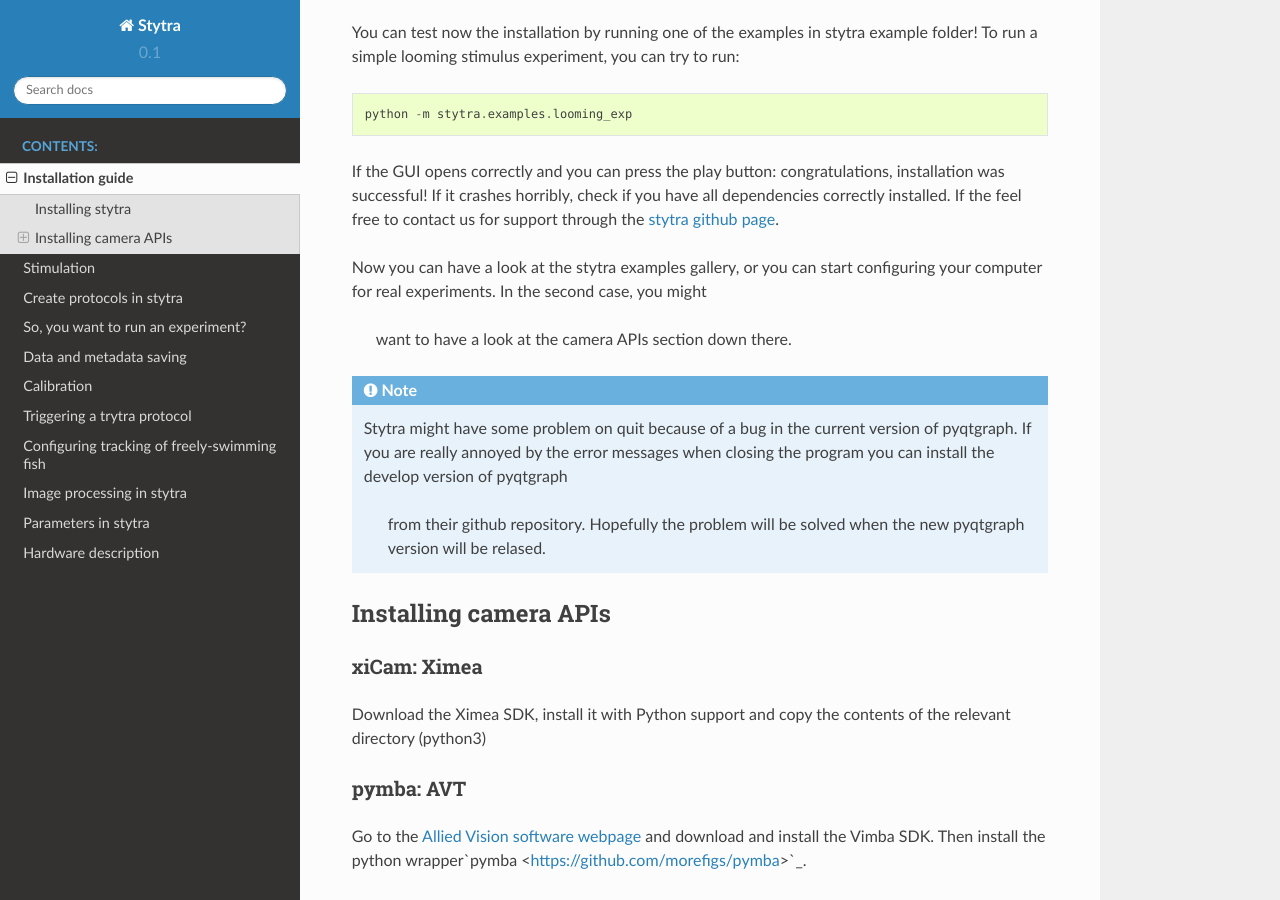
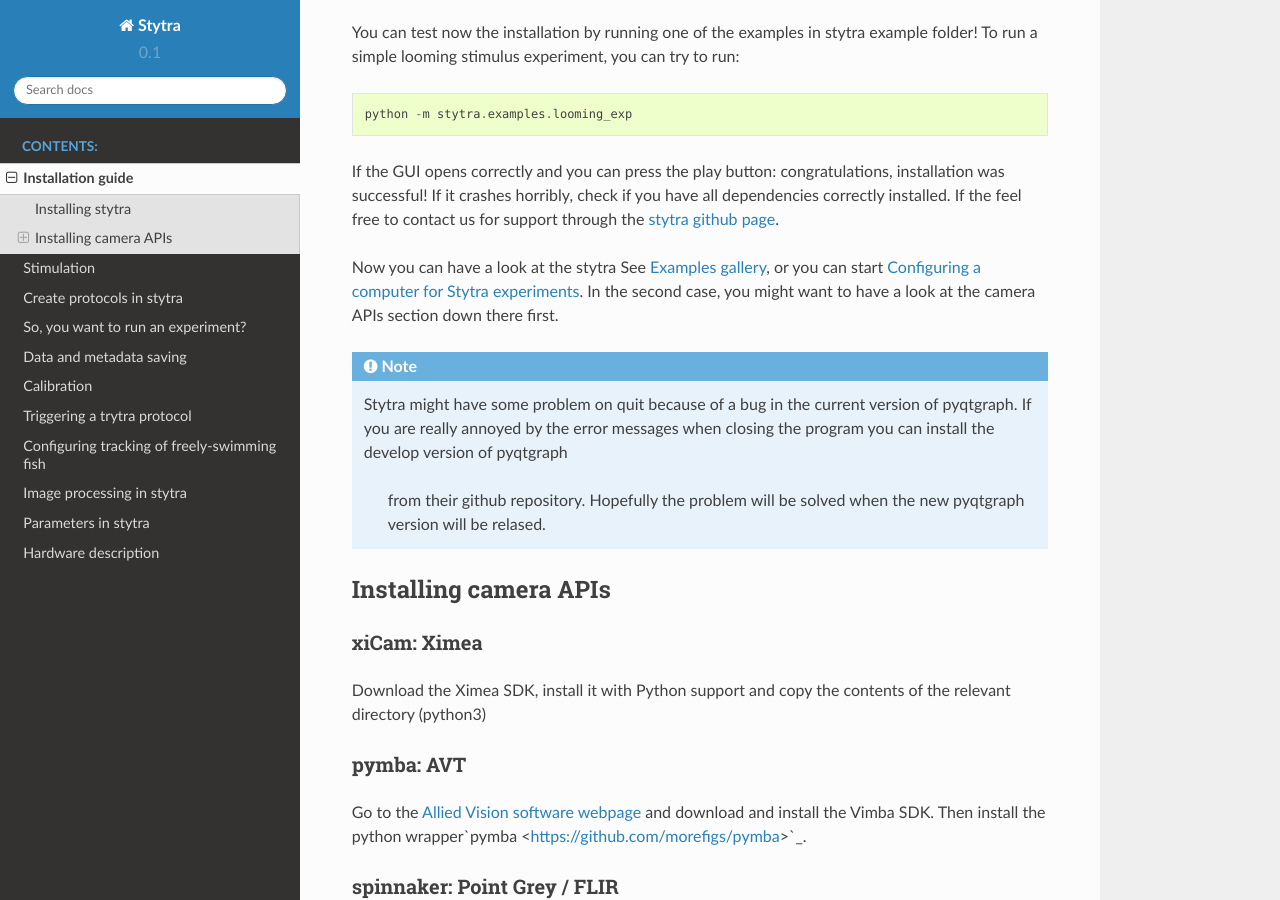
Before and after one commit to portugueslab/stytra, a Sphinx documentation site: the page built from docs/source/install_guide.rst, in a window 1280 px wide and 900 px high, scrolled down 885 px. Built offline with Sphinx 7.4.7 and the Read the Docs theme 2.0.0, drawn with Linux system fonts in a browser that asks for light colours; pages that are not in the unit, such as notebooks, are missing from menus.

Commit message:
docs installation

```diff
--- /dev/null
+++ b/docs/source/configuring_computer.rst
@@ -0,0 +1,2 @@
+Configuring a computer for Stytra experiments
+=============================================
--- /dev/null
+++ b/docs/source/examples_gallery.rst
@@ -0,0 +1,2 @@
+Examples gallery
+================
--- a/docs/source/install_guide.rst
+++ b/docs/source/install_guide.rst
@@ -46,9 +46,9 @@ if you have all dependencies correctly installed. If the feel
 free to contact us for support through the `stytra github page
 <https://github.com/porgugueslab/stytra>`_.
 
-Now you can have a look at the stytra examples gallery, or you can start
-configuring your computer for real experiments. In the second case, you might
- want to have a look at the camera APIs section down there.
+Now you can have a look at the stytra See :ref:`Examples gallery`, or you can start
+:ref:`Configuring a computer for Stytra experiments`.
+In the second case, you might want to have a look at the camera APIs section down there first.
 
 .. note::
     Stytra might have some problem on quit because of a bug in the current
```
